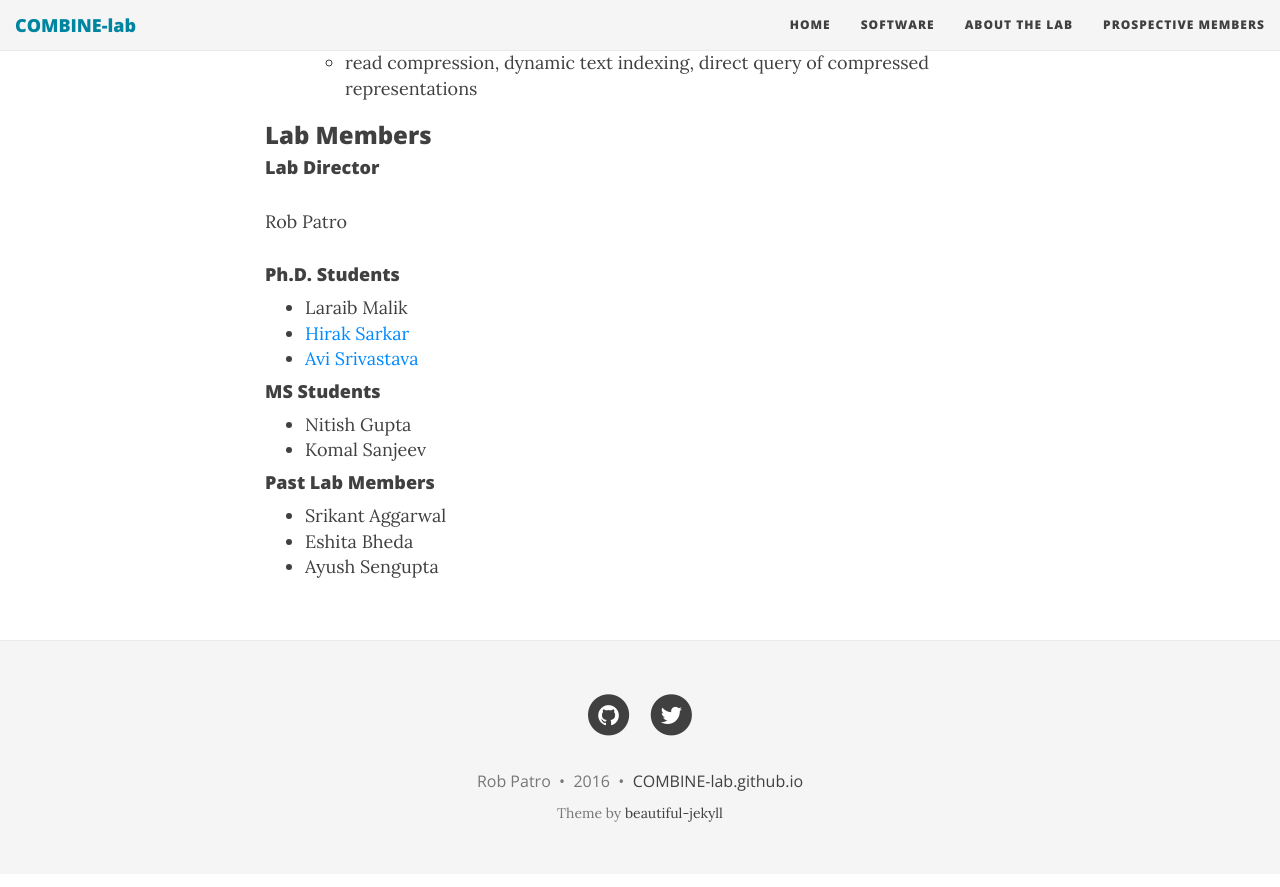
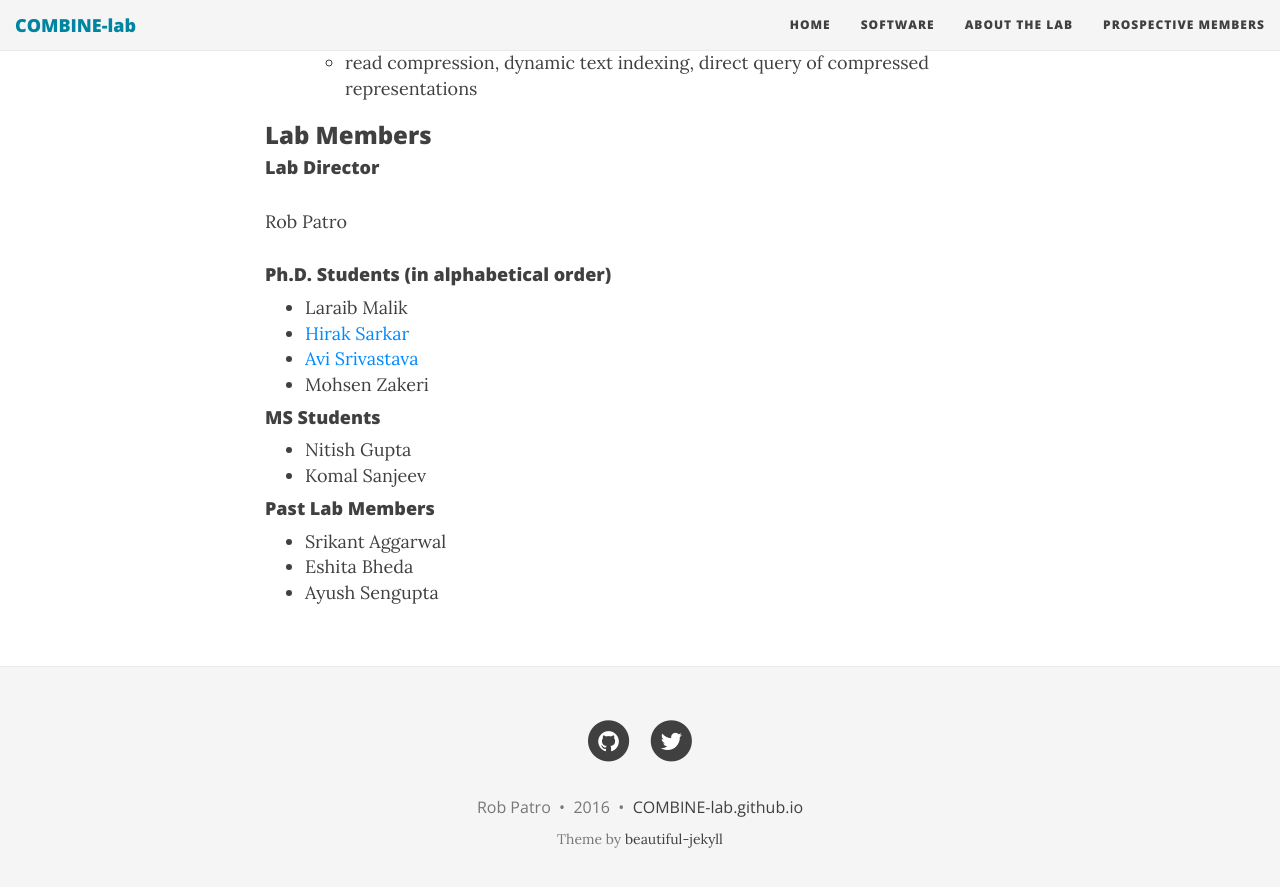
Before and after one commit to COMBINE-lab/COMBINE-lab.github.io-OLD, a Jekyll site: the page built from aboutus.md, in a window 1280 px wide and 900 px high, scrolled down 735 px. Shown: the top 887 px of the window. Built offline with Jekyll 4.4.1, drawn with Linux system fonts in a browser that asks for light colours; nearby versions of some CDN libraries.

Commit message:
Updated aboutus.md

```diff
--- a/aboutus.md
+++ b/aboutus.md
@@ -24,10 +25,12 @@ The research interests of our lab broadly span many areas of computational biolo
 #### Lab Director
 Rob Patro
 
-#### Ph.D. Students
+#### Ph.D. Students (in alphabetical order)
  * Laraib Malik
  * [Hirak Sarkar](https://sites.google.com/a/cs.stonybrook.edu/hirak/)
  * [Avi Srivastava](http://k3yavi.github.io/)
+ * Mohsen Zakeri
+
 
 #### MS Students
  * Nitish Gupta
```
Also changed, not shown: other parts of aboutus.md (+1 -0 lines).
